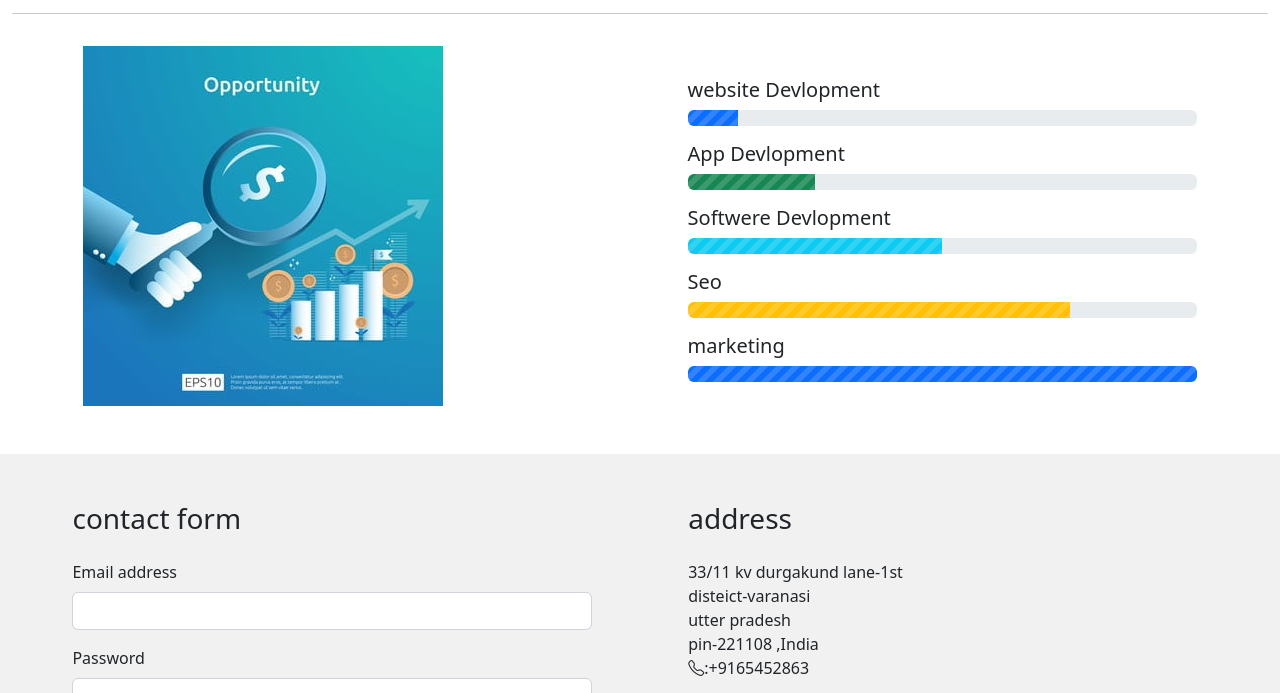
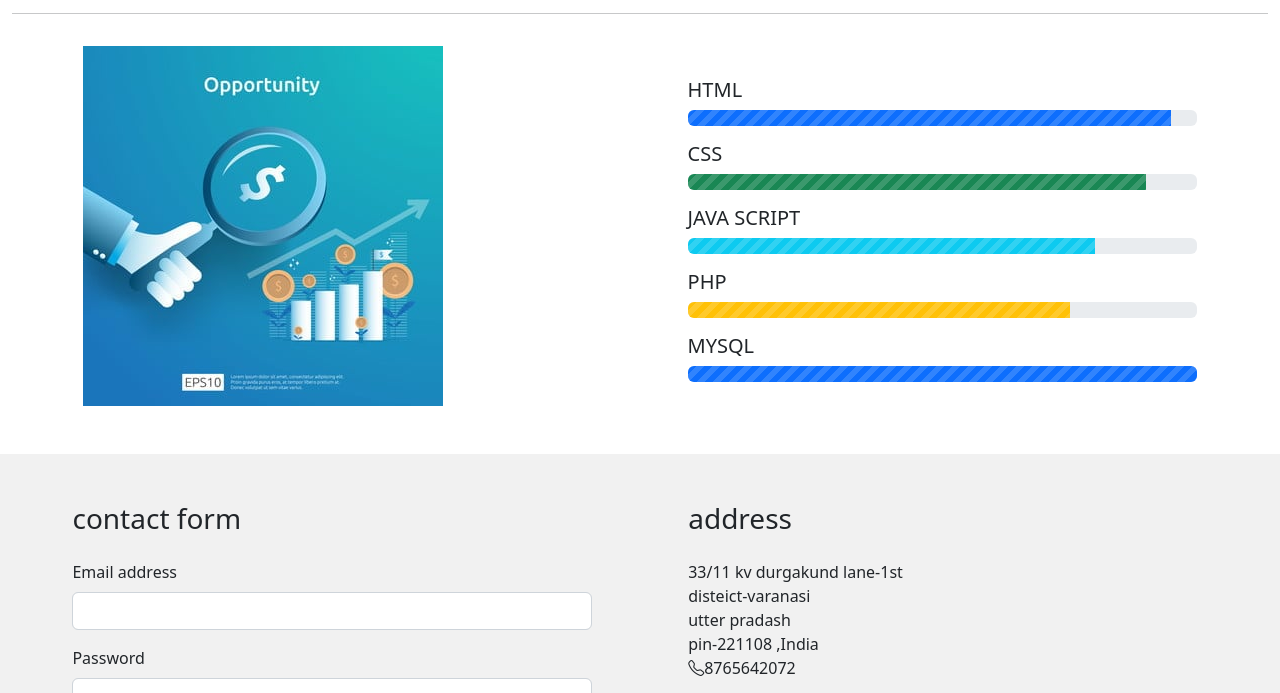
Before and after one commit to prajapatigautam/Business-Website, a plain HTML site: page index.html in a window 1280 px wide. Shown: the part 1295-1988 px from the top of the page. Drawn offline with nearby package versions, Linux system fonts and the light colour scheme.

Commit message:
Update index.html

```diff
--- a/index.html
+++ b/index.html
@@ -136,28 +136,28 @@
       <img src="IMG/growth.jpg" class="img-fluid" alt="">
     </div>
     <div class="col-md-5 pt-3">
-      <h5 class="mt-3">website Devlopment</h5>
+      <h5 class="mt-3">HTML</h5>
 
       <div class="progress">
-  <div class="progress-bar progress-bar-striped" role="progressbar" style="width: 10%" aria-valuenow="10" aria-valuemin="0" aria-valuemax="100"></div>
+  <div class="progress-bar progress-bar-striped" role="progressbar" style="width: 95%" aria-valuenow="95" aria-valuemin="0" aria-valuemax="100"></div>
 </div>
 
-<h5 class="mt-3">App Devlopment</h5>
+<h5 class="mt-3">CSS</h5>
 <div class="progress">
-  <div class="progress-bar progress-bar-striped bg-success" role="progressbar" style="width: 25%" aria-valuenow="25" aria-valuemin="0" aria-valuemax="100"></div>
+  <div class="progress-bar progress-bar-striped bg-success" role="progressbar" style="width: 90%" aria-valuenow="90" aria-valuemin="0" aria-valuemax="100"></div>
 </div>
 
-<h5 class="mt-3">Softwere Devlopment</h5>
+<h5 class="mt-3">JAVA SCRIPT</h5>
 <div class="progress">
-  <div class="progress-bar progress-bar-striped bg-info" role="progressbar" style="width: 50%" aria-valuenow="50" aria-valuemin="0" aria-valuemax="100"></div>
+  <div class="progress-bar progress-bar-striped bg-info" role="progressbar" style="width: 80%" aria-valuenow="80" aria-valuemin="0" aria-valuemax="100"></div>
 </div>
 
-<h5 class="mt-3">Seo</h5>
+<h5 class="mt-3">PHP</h5>
 <div class="progress">
   <div class="progress-bar progress-bar-striped bg-warning" role="progressbar" style="width: 75%" aria-valuenow="75" aria-valuemin="0" aria-valuemax="100"></div>
 </div>
 
-<h5 class="mt-3">marketing</h5>
+<h5 class="mt-3">MYSQL</h5>
 <div class="progress">
   <div class="progress-bar progress-bar-striped bg-dan
 
@@ -197,7 +197,7 @@
       <div class="col-md-5 mt-5">
         <h3 class="mb-4">address</h3>
         <p>33/11 kv durgakund lane-1st<br>disteict-varanasi<br>
-        utter pradesh <br>pin-221108 ,India <br><i class="bi bi-telephone"></i>:+9165452863</p>
+        utter pradash <br>pin-221108 ,India <br><i class="bi bi-telephone"></i>8765642072</p>
         <iframe src="https://www.google.com/maps/embed?pb=!1m18!1m12!1m3!1d28858.226478492183!2d82.97762134011353!3d25.294851867537815!2m3!1f0!2f0!3f0!3m2!1i1024!2i768!4f13.1!3m3!1m2!1s0x398e31f85355cd31%3A0xd2d8ca7d58dde2d0!2sBhelupur%2C%20Varanasi%2C%20Uttar%20Pradesh!5e0!3m2!1sen!2sin!4v1660238780432!5m2!1sen!2sin" style="width:100%"  height="250" style="border:0;" allowfullscreen="" loading="lazy" referrerpolicy="no-referrer-when-downgrade"></iframe>
       </div>
     </div>
```
